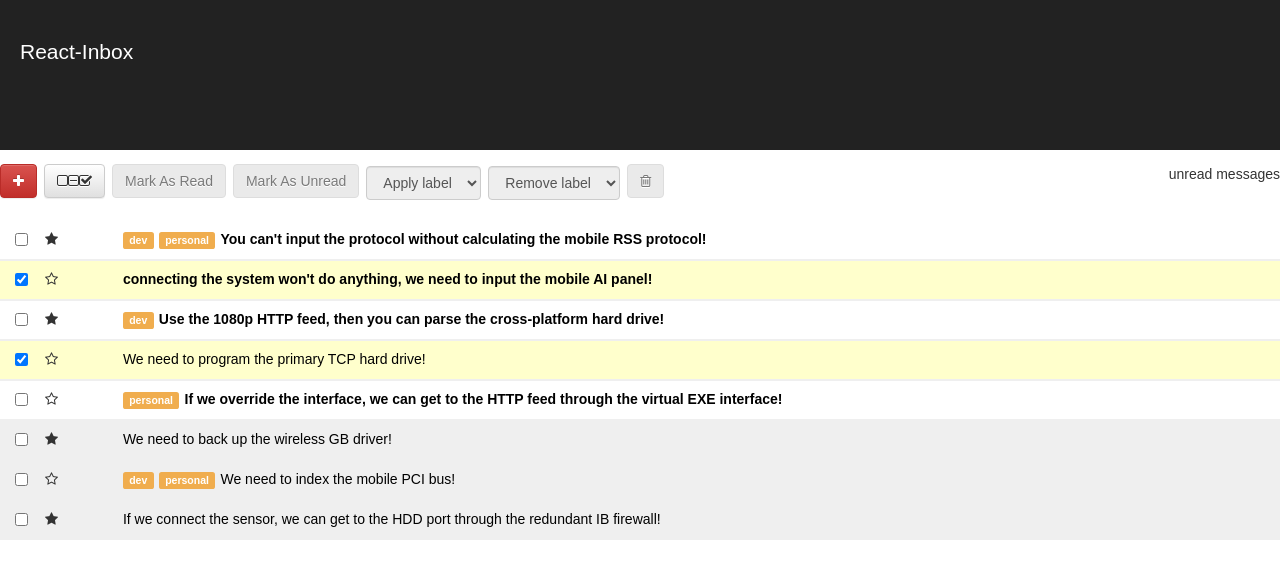
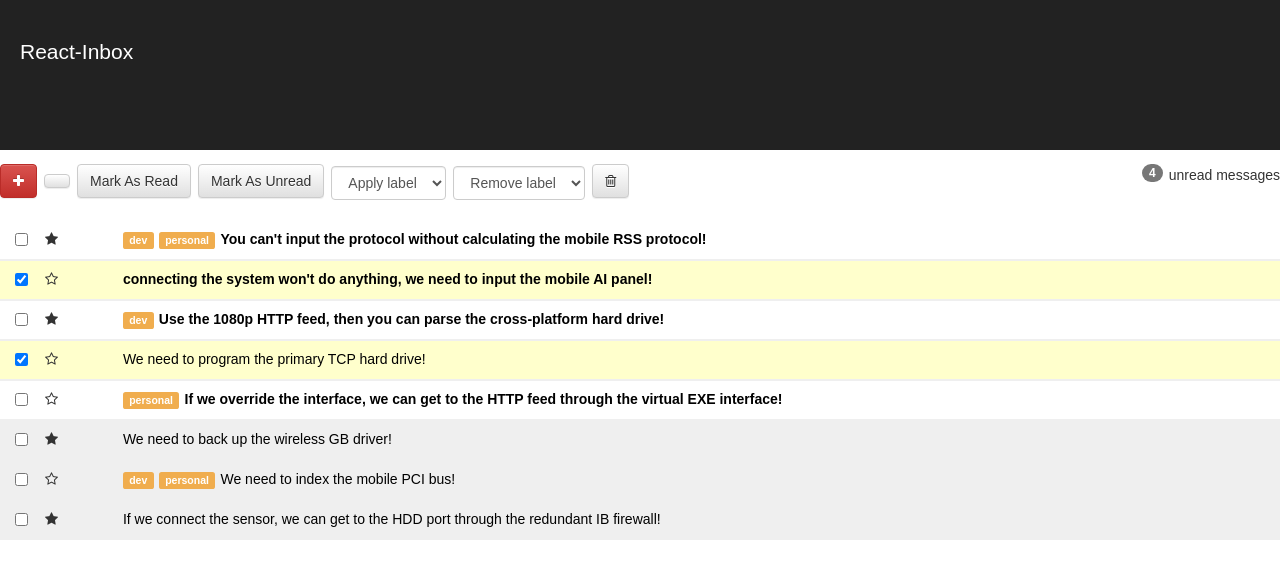
Before and after one commit to danaholivetree/react-inbox, a React (Create React App) app: page / in a window 1280 px wide. Shown: the top 578 px of the page. Built offline with nearby package versions, Linux system fonts and the light colour scheme.

Commit message:
unread count works

```diff
--- a/src/App.js
+++ b/src/App.js
@@ -2,7 +2,6 @@ import React, { Component } from 'react';
 import './App.css';
 import Toolbar from './Toolbar'
 import Messages from './Messages'
-import Message from './Message'
 
 const messages = [
   {
@@ -91,16 +90,65 @@ class App extends Component {
 
   }
 
-  markRead = (id) => {
+  markOneRead = (id) => {
     let msg = (this.state.messages.slice(id-1, id))[0]
     msg.read = true
     this.setState({
       messages: [...this.state.messages, msg]
     })
-
-
   }
 
+  markSelectedRead = () => {
+    let msgs = this.state.messages.filter( (msg) => {
+      return msg.selected === true
+    })
+    let readMsgs = msgs.map((msg) => {
+      return msg.read = true
+    })
+    this.setState({
+      messages: [...this.state.messages, readMsgs]
+    })
+  }
+
+  markSelectedUnread = () => {
+    let msgs = this.state.messages.filter( (msg) => {
+      return msg.selected === true
+    })
+    let unreadMsgs = msgs.map((msg) => {
+      return msg.read = false
+    })
+    this.setState({
+      messages: [...this.state.messages, unreadMsgs]
+    })
+  }
+
+  calculateSelected = () => {
+    let sel = this.state.messages.filter( (msg) => {
+      return msg.selected === true
+    })
+    return sel.length
+  }
+
+  calculateUnread = () => {
+    let unreadTotal = this.state.messages.filter( (msg) => {
+       return msg.read === false
+    })
+    return unreadTotal
+  }
+
+  selectAll = () => {
+    const selAll = (this.state.messages).map( (msg) => {
+      return msg.selected=true
+    })
+     this.setState({
+      messages: [...this.state.messages, selAll]
+    })
+  }
+
+  deleteSelected = () => {
+      const messages = this.state.messages.filter(message => !message.selected)
+       this.setState({ messages })
+  }
 
 
   render() {
@@ -110,8 +158,9 @@ class App extends Component {
         <header className="App-header">
           <h1 className="App-title">React-Inbox</h1>
         </header>
-        <Toolbar />
-        <Messages messages={this.state.messages} toggleStar = {this.toggleStar} toggleSelect={this.toggleSelect} toggleRead = {this.toggleRead} markRead = {this.markRead}/>
+        <Toolbar calculateSelected={this.calculateSelected} calculateUnread = {this.calculateUnread} selectAll={this.selectAll} markSelectedRead={this.markSelectedRead} markSelectedUnread={this.markSelectedUnread} deleteSelected={this.deleteSelected}/>
+
+        <Messages messages={this.state.messages} toggleStar = {this.toggleStar} toggleSelect={this.toggleSelect} toggleRead = {this.toggleRead} markOneRead = {this.markOneRead}/>
       </div>
     );
   }
--- a/src/Compose.js
+++ b/src/Compose.js
@@ -1,4 +1,4 @@
-import React, { Component } from 'react';
+import React from 'react';
 import logo from './logo.svg';
 import './App.css';
 
--- a/src/Message.js
+++ b/src/Message.js
@@ -1,30 +1,20 @@
-import React, { Component } from 'react';
+import React from 'react';
 import './App.css';
 
-let showBody = false
-
-const Message = ({msg, toggleRead, toggleSelect, toggleStar, markRead}) => {
-
-
+const Message = ({msg, toggleRead, toggleSelect, toggleStar, markOneRead}) => {
 
   const handleReadClick = (e) => {
     e.preventDefault()
-    console.log('read click on message ', msg.id);
-    markRead(msg.id)
-    showBody = !showBody
-    console.log('showBody now ',showBody);
+    markOneRead(msg.id)
 
   }
 
   const handleSelectClick = (e) => {
-
-    console.log('select click on message ', msg.id);
     toggleSelect(msg.id)
   }
 
   const handleStarClick = (e) => {
     e.preventDefault()
-      console.log('star click on message ', msg.id);
     toggleStar(msg.id)
   }
 
@@ -32,18 +22,16 @@ const Message = ({msg, toggleRead, toggleSelect, toggleStar, markRead}) => {
   const isRead = msg.read ? "read" : "unread"
   const isSelected = msg.selected ? "selected" : ""
   const isStarred = msg.starred ? "fa-star" : "fa-star-o"
-  const isHidden = showBody ? " " : "hidden"
   const isChecked = msg.selected ? "checked" : ""
-  const devLabel = ((msg.labels).filter( label => label=='dev')).length
-  const personalLabel = ((msg.labels).filter( label => label=='personal')).length
-  console.log(isRead +' '+ isSelected +' '+ isStarred + ' ' +isHidden + ' '+isChecked)
+  const devLabel = ((msg.labels).filter( label => label==='dev')).length
+  const personalLabel = ((msg.labels).filter( label => label==='personal')).length
 
   return (
           <div className={"row message " + isRead + ' ' + isSelected} >
             <div className="col-xs-1">
               <div className="row">
                 <div className="col-xs-2">
-                  <input type="checkbox" onClick={ handleSelectClick } checked={isChecked}/>
+                  <input type="checkbox" onChange={ handleSelectClick } checked={isChecked}/>
                 </div>
                 <div className="col-xs-2">
                   <i className={"star fa " + isStarred} onClick={ handleStarClick }></i>
@@ -51,17 +39,13 @@ const Message = ({msg, toggleRead, toggleSelect, toggleStar, markRead}) => {
               </div>
             </div>
             <div className="col-xs-11" onClick={ handleReadClick }>
-            {devLabel ? <span class="label label-warning">dev</span> : ''}
-            {personalLabel ? <span class="label label-warning">personal</span> : ''}
+            {devLabel ? <span className="label label-warning">dev</span> : ''}
+            {personalLabel ? <span className="label label-warning">personal</span> : ''}
               <a href="#">
                 {msg.subject}
               </a>
             </div>
-              <div className={"row message-body " +(showBody ? "hidden " : "hidden")} >
-                <div className="col-xs-11 col-xs-offset-1">
-                  This is the body of the message.
-                </div>
-              </div>
+
           </div>
         )
 
--- a/src/Messages.js
+++ b/src/Messages.js
@@ -1,12 +1,12 @@
-import React, { Component } from 'react';
+import React from 'react';
 import './App.css';
 import Message from './Message'
 
 
-const Messages = ({messages, toggleStar, toggleSelect, toggleRead, markRead}) => {
+const Messages = ({messages, toggleStar, toggleSelect, toggleRead, markOneRead}) => {
 
   const sendMessages = messages.map( (message) =>
-    <Message key={message.id} msg={message}  toggleStar={toggleStar} toggleSelect={toggleSelect} toggleRead={toggleRead} markRead={markRead} />
+    <Message key={message.id} msg={message}  toggleStar={toggleStar} toggleSelect={toggleSelect} toggleRead={toggleRead} markOneRead={markOneRead} />
     )
 
     return (
--- a/src/Toolbar.js
+++ b/src/Toolbar.js
@@ -1,21 +1,27 @@
-import React, { Component } from 'react';
+import React from 'react';
 import './App.css';
 
-const Toolbar = ({unreadMessages}) => {
+const Toolbar = ({calculateSelected, calculateUnread, selectAll, deleteSelected, markSelectedRead, markSelectedUnread}) => {
 
-console.log(unreadMessages);
-  const handleClick = (e) => {
-    console.log(e.target.id)
-    if (e.target.id === 'compose') {
-      console.log('should show compose component');
-    }
-  }
+
+const handleMarkAsRead = (e) => {
+  e.preventDefault()
+   markSelectedRead()
+}
+
+const handleMarkAsUnread = (e) => {
+  e.preventDefault()
+   markSelectedUnread()
+}
+
+const unreadCount = calculateUnread().length
+console.log('unreadCount ', unreadCount);
 
   return (
     <div className="row toolbar">
       <div className="col-md-12">
         <p className="pull-right">
-          <span className="badge badge">{unreadMessages}</span>
+          <span className="badge badge">{unreadCount}</span>
           unread messages
         </p>
 
@@ -24,34 +30,32 @@ console.log(unreadMessages);
         </a>
 
         <button className="btn btn-default" >
-          <i className="fa fa-square-o"></i>
-          <i className="fa fa-minus-square-o"></i>
-          <i className="fa fa-check-square-o"></i>
+
         </button>
 
-        <button className="btn btn-default" disabled="disabled">
+        <button className="btn btn-default" disabled="" onClick="handleMarkAsRead">
           Mark As Read
         </button>
 
-        <button className="btn btn-default" disabled="disabled">
+        <button className="btn btn-default" disabled="" onClick="handleMarkAsUnread">
           Mark As Unread
         </button>
 
-        <select className="form-control label-select" disabled="disabled">
+        <select className="form-control label-select" disabled="">
           <option>Apply label</option>
           <option value="dev">dev</option>
           <option value="personal">personal</option>
           <option value="gschool">gschool</option>
         </select>
 
-        <select className="form-control label-select" disabled="disabled">
+        <select className="form-control label-select" disabled="">
           <option>Remove label</option>
           <option value="dev">dev</option>
           <option value="personal">personal</option>
           <option value="gschool">gschool</option>
         </select>
 
-        <button className="btn btn-default" disabled="disabled">
+        <button className="btn btn-default" disabled="">
           <i className="fa fa-trash-o"></i>
         </button>
       </div>
```
